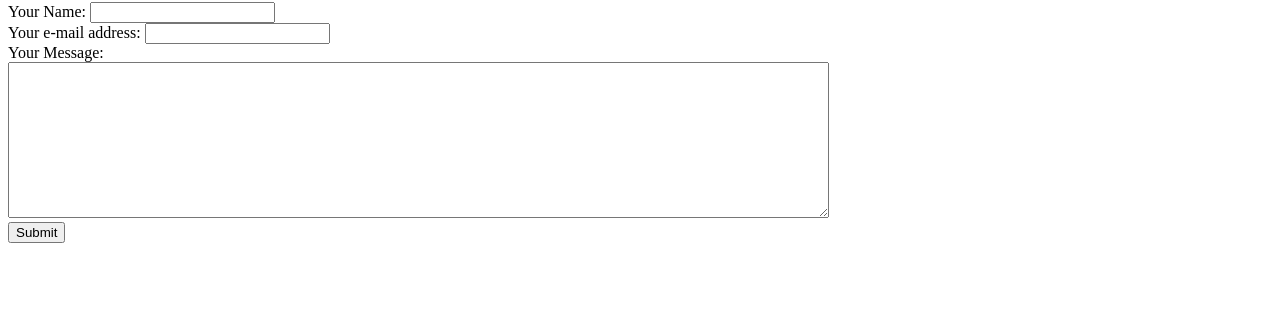
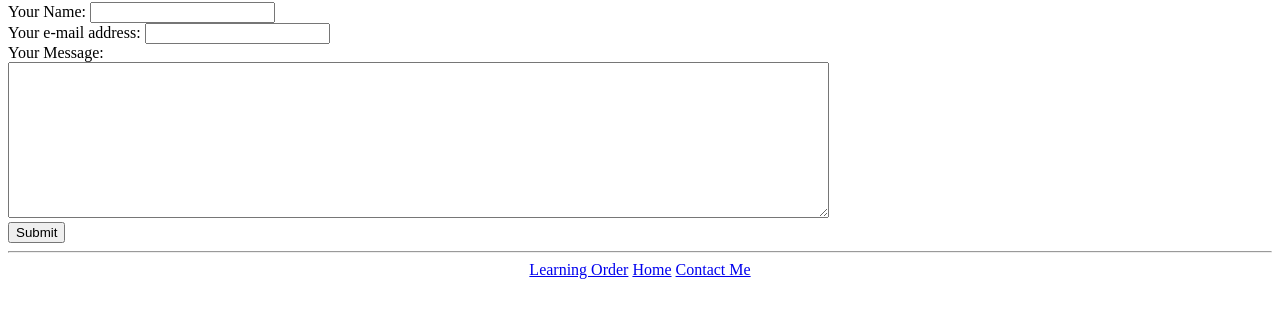
Before and after one commit to zandthecoder/Udemy-The-Complete-Web-Development-Bootcamp, a plain HTML site: page HTML - Personal Site/contact.html in a window 1280 px wide. Shown: the part 78-396 px from the top of the page. Drawn offline with Linux system fonts and the light colour scheme.

Commit message:
Add files via upload

```diff
--- a/HTML - Personal Site/contact.html
+++ b/HTML - Personal Site/contact.html
@@ -18,6 +18,13 @@
     <textarea name="yourMessage" rows="10" cols="100"></textarea><br>
     <input type="submit" name="">
   </form>
+  <hr>
+  <center>
+    <a href="learning_order.html">Learning Order</a>
+    <a href="../index.html">Home</a>
+    <a href="contact.html">Contact Me</a>
+  </center>
+
 </body>
 
 </html>
```
Also changed, not shown: CSS - Personal Site/contact.html (+7 -0 lines), CSS - Personal Site/index.html (+5 -2 lines), CSS - Personal Site/learning_order.html (+6 -0 lines), HTML - Personal Site/index.html (+6 -2 lines), HTML - Personal Site/learning_order.html (+6 -0 lines).
